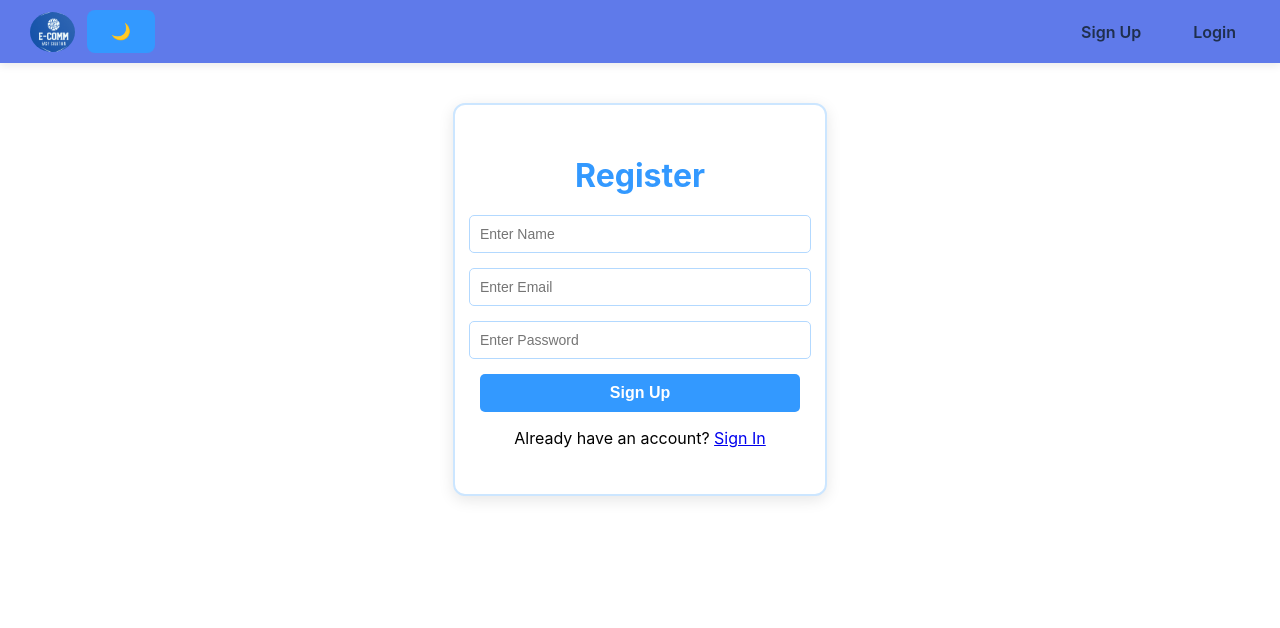
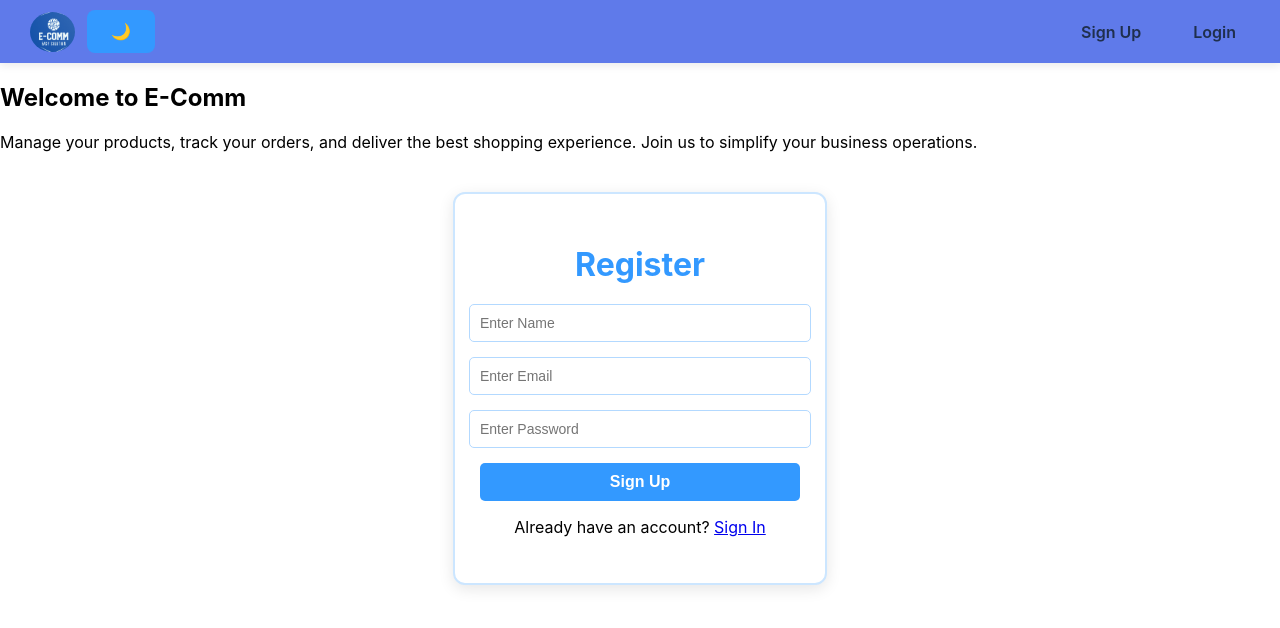
Before and after one commit to AshishDevlekar/E-DASHBOARD, a React (Create React App) app in the folder front-end/: page /signup in a window 1280 px wide. Shown: the top 628 px of the page. Built offline with nearby package versions, Linux system fonts and the light colour scheme; no server answers.

Commit message:
Update Signup.js

```diff
--- a/front-end/src/components/Signup.js
+++ b/front-end/src/components/Signup.js
@@ -50,6 +50,14 @@ const Signup = () => {
 
   return (
     <div className='page-center'>
+      <div className='welcome-section'>
+        <h2>Welcome to E-Comm</h2>
+        <p>
+          Manage your products, track your orders, and deliver the best shopping experience.
+          Join us to simplify your business operations.
+        </p>
+      </div>
+
       <div className='register'>
         <h1>Register</h1>
 
```
